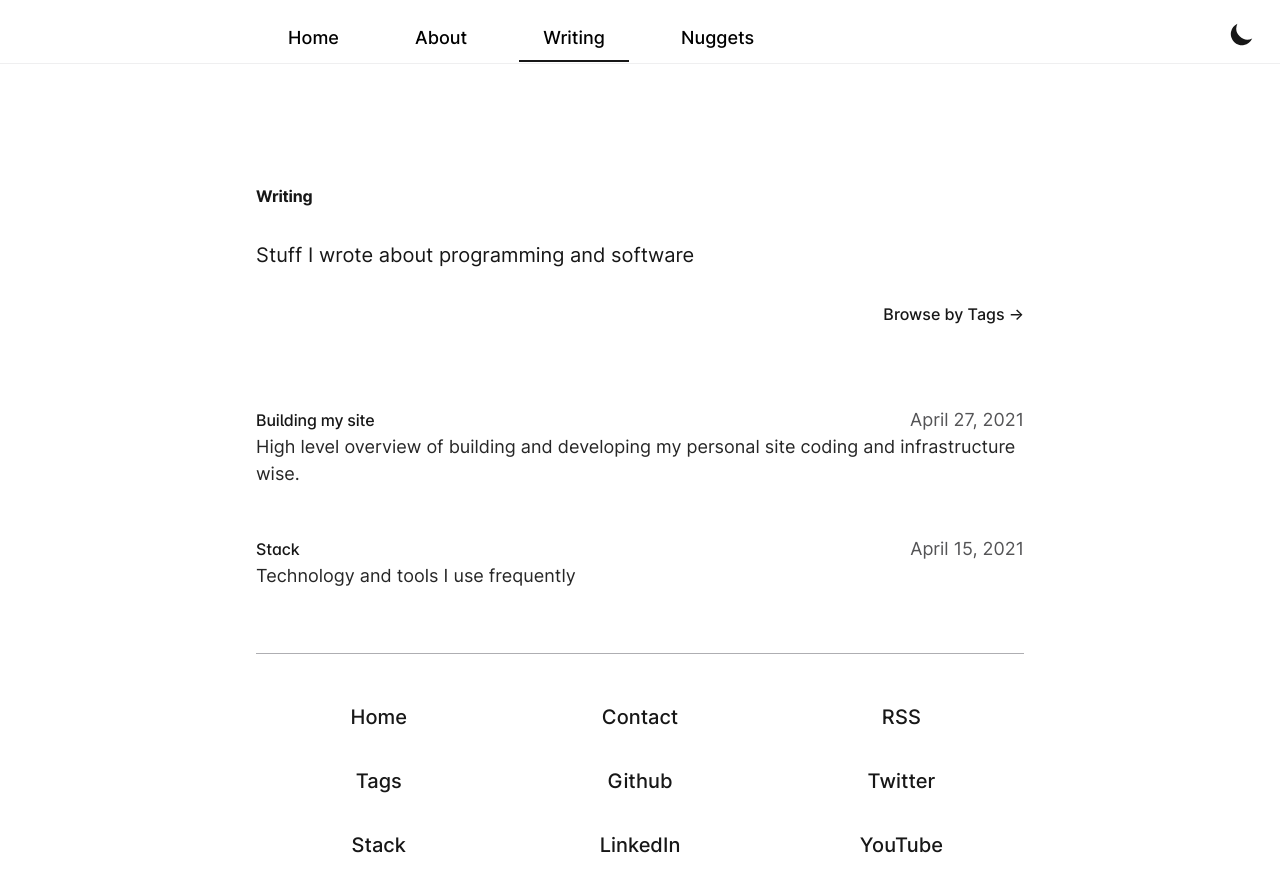
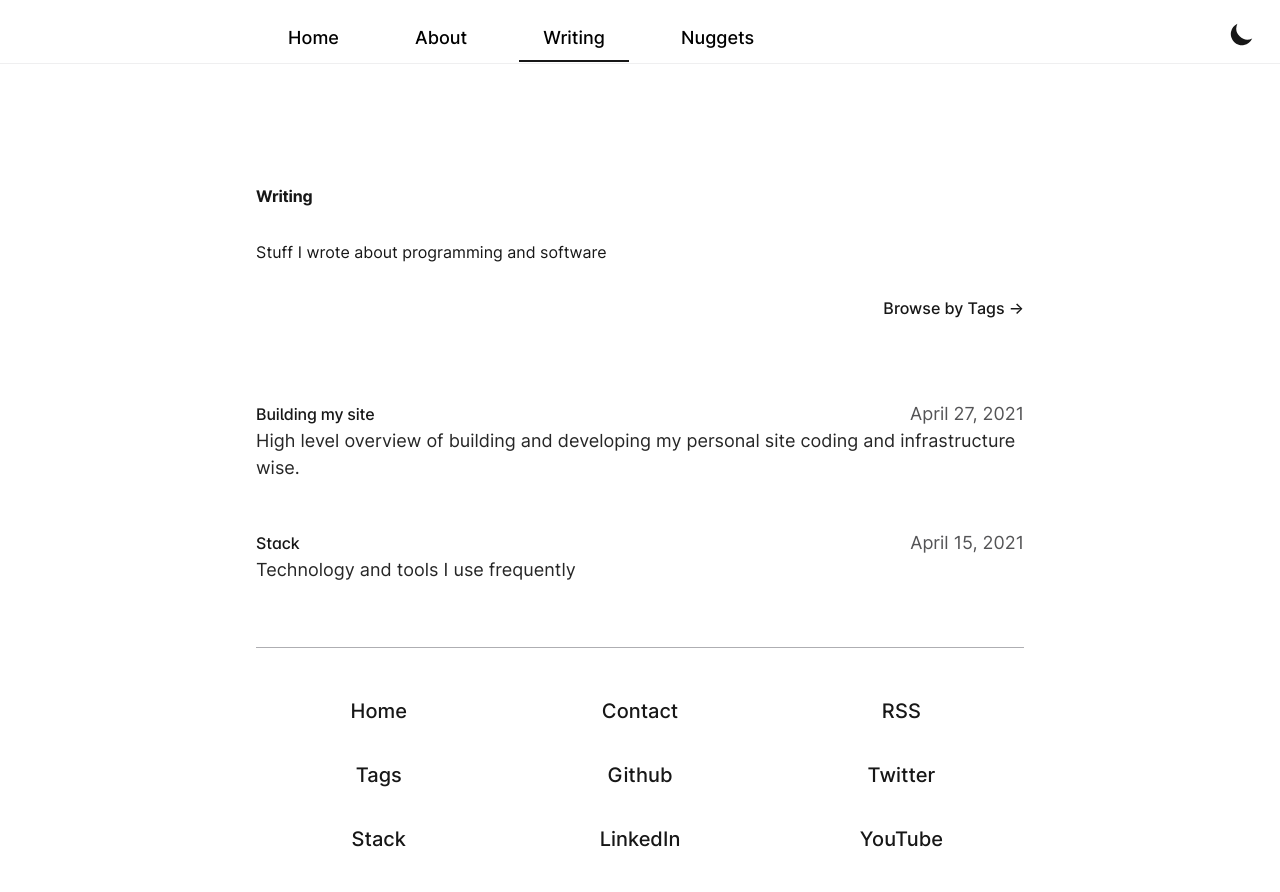
Before and after one commit to omaralsoudanii/mkreg.dev, a Next.js app: page /writing in a window 1280 px wide. Shown: the top 892 px of the page. Built offline with nearby package versions, Linux system fonts and the light colour scheme; no server answers; what @tailwindcss/typography, tailwindcss-line-clamp would draw is missing.

Commit message:
tweak ui

```diff
--- a/src/pages/tags/[tag].tsx
+++ b/src/pages/tags/[tag].tsx
@@ -26,7 +26,7 @@ export default function Tag({ posts, tag }) {
       <Container>
         <section className="mb-20 space-y-8">
           <h1>{tag}</h1>
-          <p className="text-lg !leading-normal md:text-xl md:!leading-relaxed">
+          <p>
             Topics, guides and thoughts I wrote about <strong>{tag}</strong> or
             related to it.
           </p>
--- a/src/pages/writing.tsx
+++ b/src/pages/writing.tsx
@@ -27,9 +27,7 @@ export default function Writing({ posts }) {
       <Container>
         <section className="mb-20 space-y-8">
           <h1>Writing</h1>
-          <p className="text-lg md:text-xl">
-            Stuff I wrote about programming and software
-          </p>
+          <p>Stuff I wrote about programming and software</p>
           <p className="text-right">
             <Link href="/tags" passHref>
               <a className="link-unstyled">Browse by Tags &rarr;</a>
```
